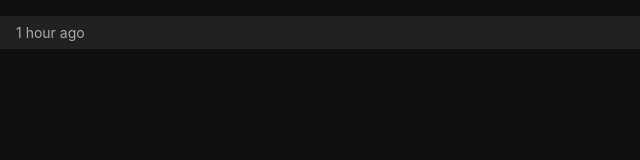
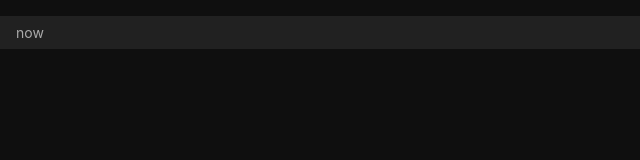
Before and after one commit to ravanabackup/qurbana, a plain HTML site: page index.html in a window 1280 px wide. Shown: the full height of the page, 0-640 px from the left. Drawn offline with Linux system fonts and the light colour scheme.

Commit message:
deploy: 5429e59a99d3bbb0b49e00045c975fbbbfafd46d

```diff
--- a/index.html
+++ b/index.html
@@ -17,7 +17,7 @@
     </ul>
 
     <footer>
-      <time class="js-relative-time" datetime="2025-05-27T09:16:44.019Z">2025-05-27T09:16:44.019Z</time>
+      <time class="js-relative-time" datetime="2025-05-27T10:17:48.096Z">2025-05-27T10:17:48.096Z</time>
       <span><a class="footer-link" href="https://github.com/osmoscraft/osmosfeed">osmosfeed 1.15.1</a></span>
     </footer>
 
```
Also changed, not shown: 1 other file.
